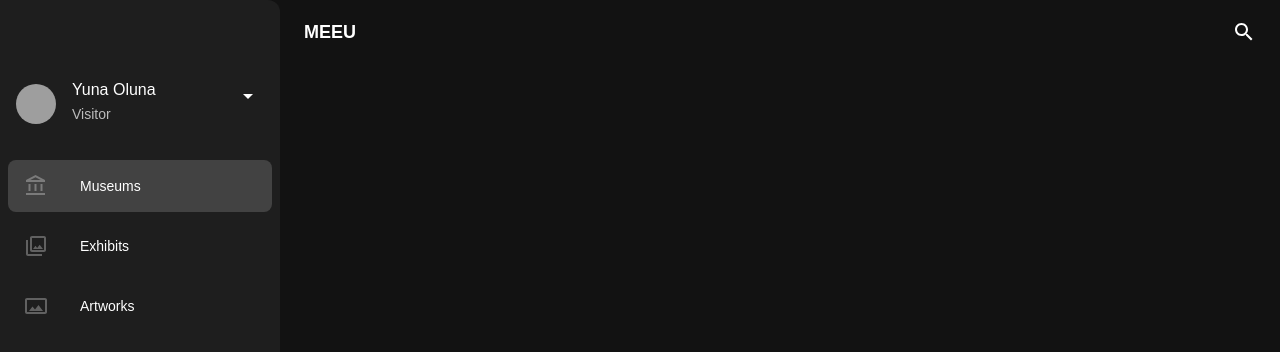
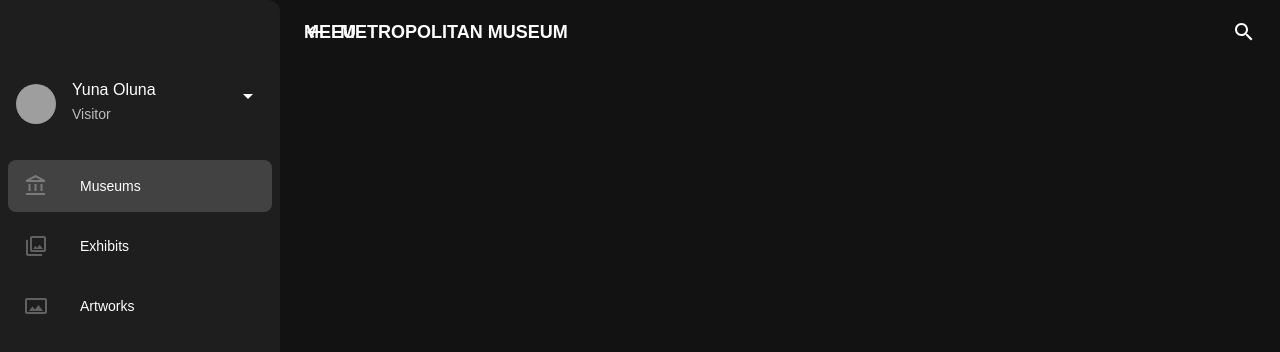
Before and after one commit to benbalderas/meeu-frontend, a React (Create React App) app: page /museums/1 in a window 1280 px wide. Shown: the top 352 px of the page. Built offline with nearby package versions, Linux system fonts and the light colour scheme; grey boxes are pictures that could not be loaded; a web font is replaced by a local one.

Commit message:
Created museums details route

```diff
--- a/src/Routes.js
+++ b/src/Routes.js
@@ -1,10 +1,12 @@
 import React from 'react';
 import { Route, Switch } from 'react-router-dom';
 import MuseumGrid from 'components/grids/MuseumGrid';
+import MuseumDetails from 'components/details/MuseumDetails';
 
 const Routes = () => (
 <Switch>
     <Route exact path="/museums" component={() => <MuseumGrid />} />
+    <Route exact path="/museums/:id" component={() => <MuseumDetails />} />
 </Switch>
 );
 
--- a/src/components/cards/MuseumCard/index.js
+++ b/src/components/cards/MuseumCard/index.js
@@ -9,11 +9,17 @@ import {
   Typography,
 } from '@material-ui/core';
 
-export default function MuseumCard({ image, name, city, countryCode }) {
+export default function MuseumCard({
+  image,
+  name,
+  city,
+  countryCode,
+  onClick,
+}) {
   return (
     <Grid item xs={6} sm={6} md={4} lg={3}>
       <Card elevation={0}>
-        <CardActionArea>
+        <CardActionArea onClick={onClick}>
           <CardMedia image={image} title={name} />
 
           <CardContent>
--- a/src/components/details/MuseumDetails/index.js
+++ b/src/components/details/MuseumDetails/index.js
@@ -1,11 +1,16 @@
 import React from 'react';
 
 import { Container, Grid, Typography, Button } from '@material-ui/core';
+import KeyboardBackspaceOutlinedIcon from '@material-ui/icons/KeyboardBackspaceOutlined';
 import NavBar from 'components/navigation/NavBar';
 
 export default function MuseumDetails() {
   return (
     <>
+      <NavBar screenTitle="Metropolitan Museum">
+        <KeyboardBackspaceOutlinedIcon />
+      </NavBar>
+
       <Container>
         <Grid container>
           <Grid item></Grid>
--- a/src/components/grids/MuseumGrid/index.js
+++ b/src/components/grids/MuseumGrid/index.js
@@ -1,9 +1,16 @@
 import React from 'react';
+import { useHistory } from 'react-router-dom';
 
 import { Container, Grid, Box } from '@material-ui/core';
 import MuseumCard from 'components/cards/MuseumCard';
 
 export default function MuseumGrid() {
+  const history = useHistory();
+
+  const handleCardClick = () => {
+    history.push('museums/1');
+  };
+
   return (
     <Box mt={3} mb={5}>
       <Container>
@@ -19,6 +26,7 @@ export default function MuseumGrid() {
             image="https://source.unsplash.com/XFvw2-XoZcw/456x600"
             city="New York"
             countryCode="US"
+            onClick={handleCardClick}
           />
           <MuseumCard
             name="British Museum"
```
